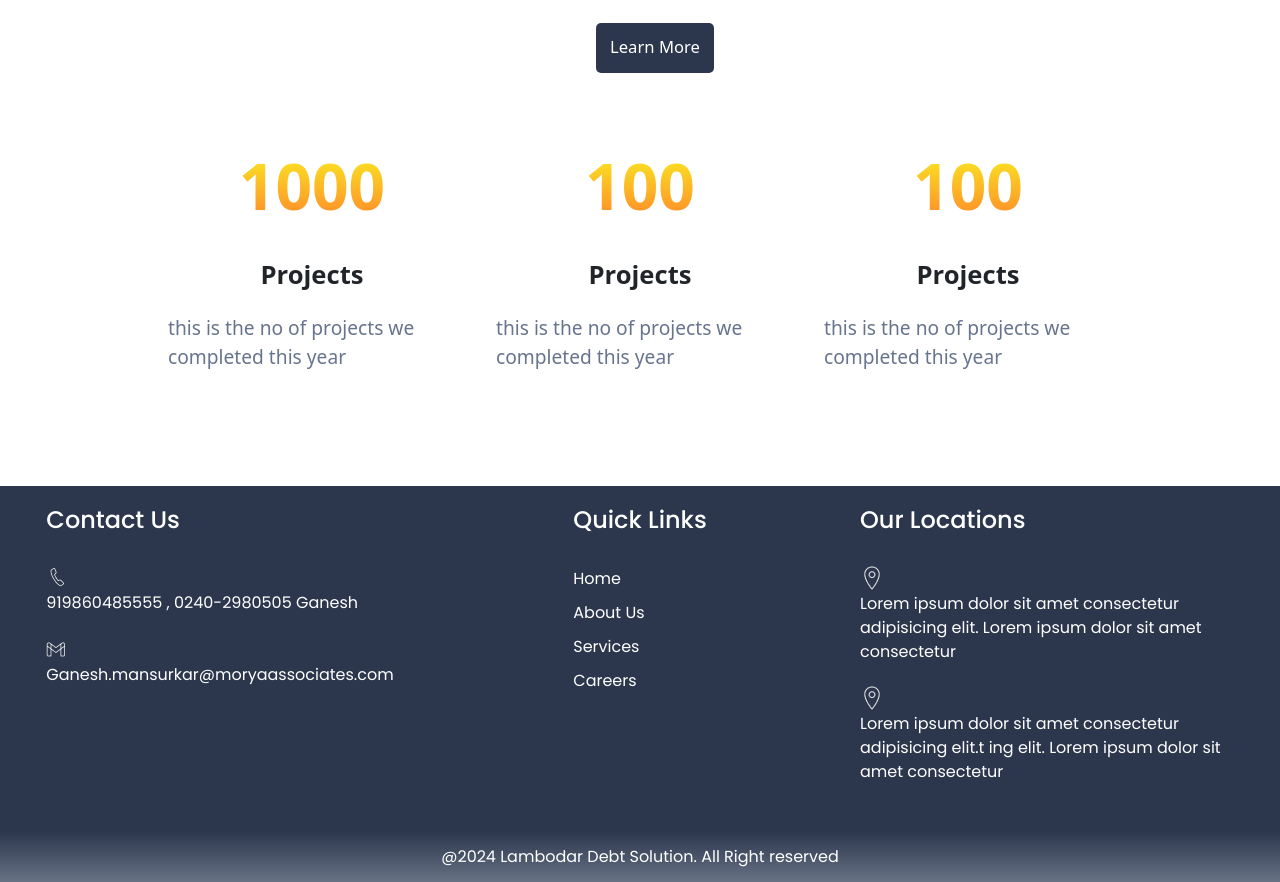
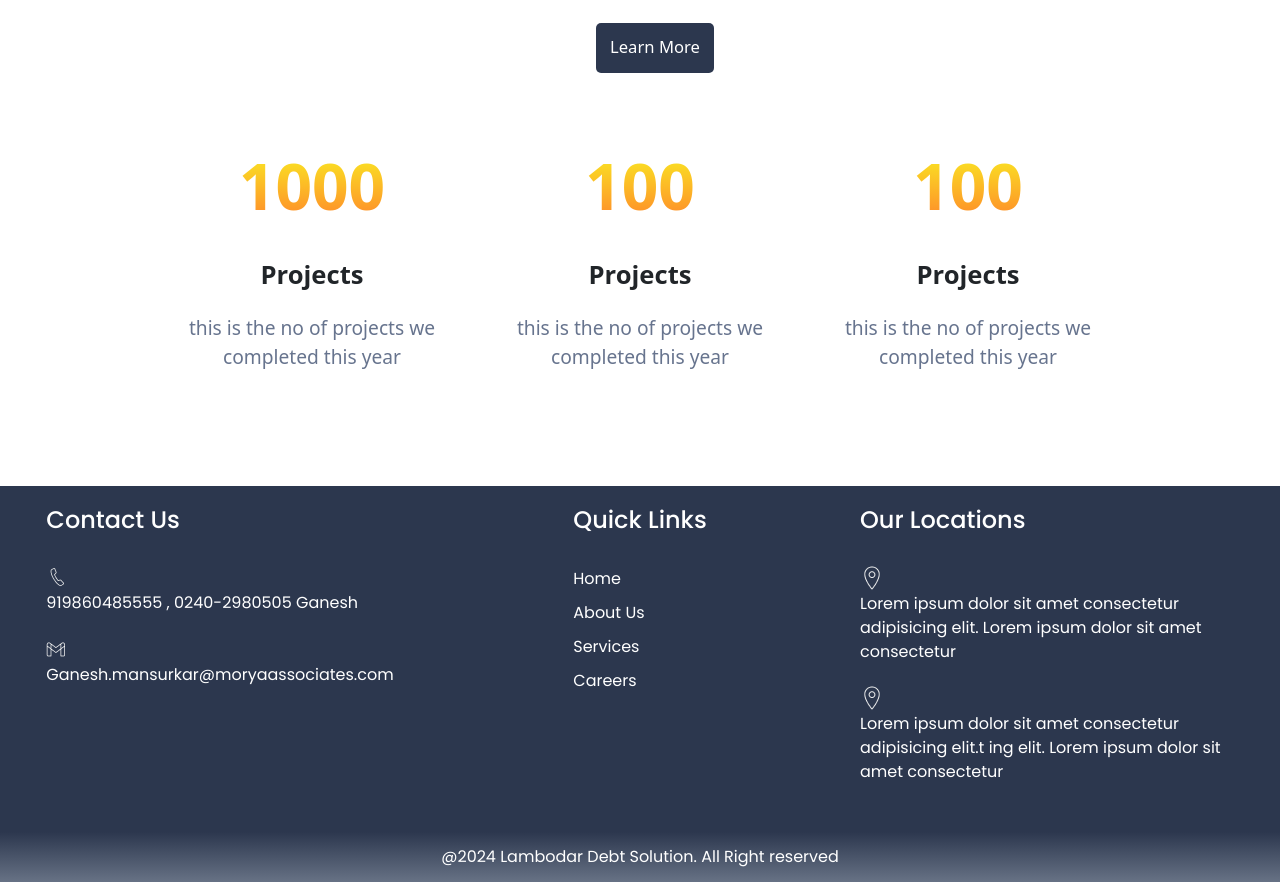
Before and after one commit to void173/lambodardebts, a React (Create React App) app in the folder frontend/webapp/: page /about in a window 1280 px wide. Shown: the part 1120-2002 px from the top of the page. Built offline with nearby package versions, Linux system fonts and the light colour scheme.

Commit message:
Added new counts and fields

```diff
--- a/frontend/webapp/src/components/js/count-card.js
+++ b/frontend/webapp/src/components/js/count-card.js
@@ -12,7 +12,7 @@ function CardCount(props) {
         });
       }, []);
     return(
-        <div className="c-card-body" data-aos="fade-right" data-aos-delay={props.aosDelay}>
+        <div className="c-card-body" data-aos="fade-right" data-aos-delay={props.aosDelay} style={{textAlign:"center"}}>
             <p id="counts">{props.count}</p>
             <h4>{props.title}</h4>
             <p id="c-inf">{props.info}</p>
```
